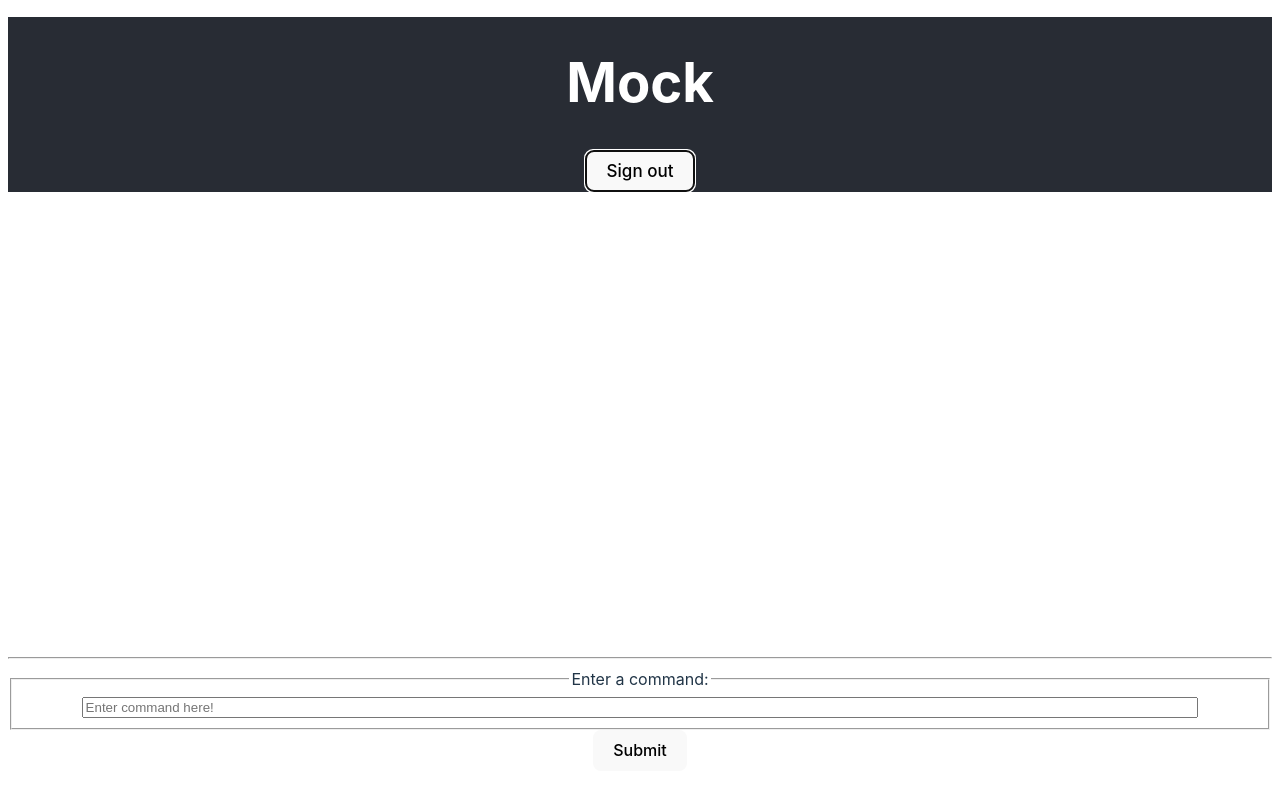
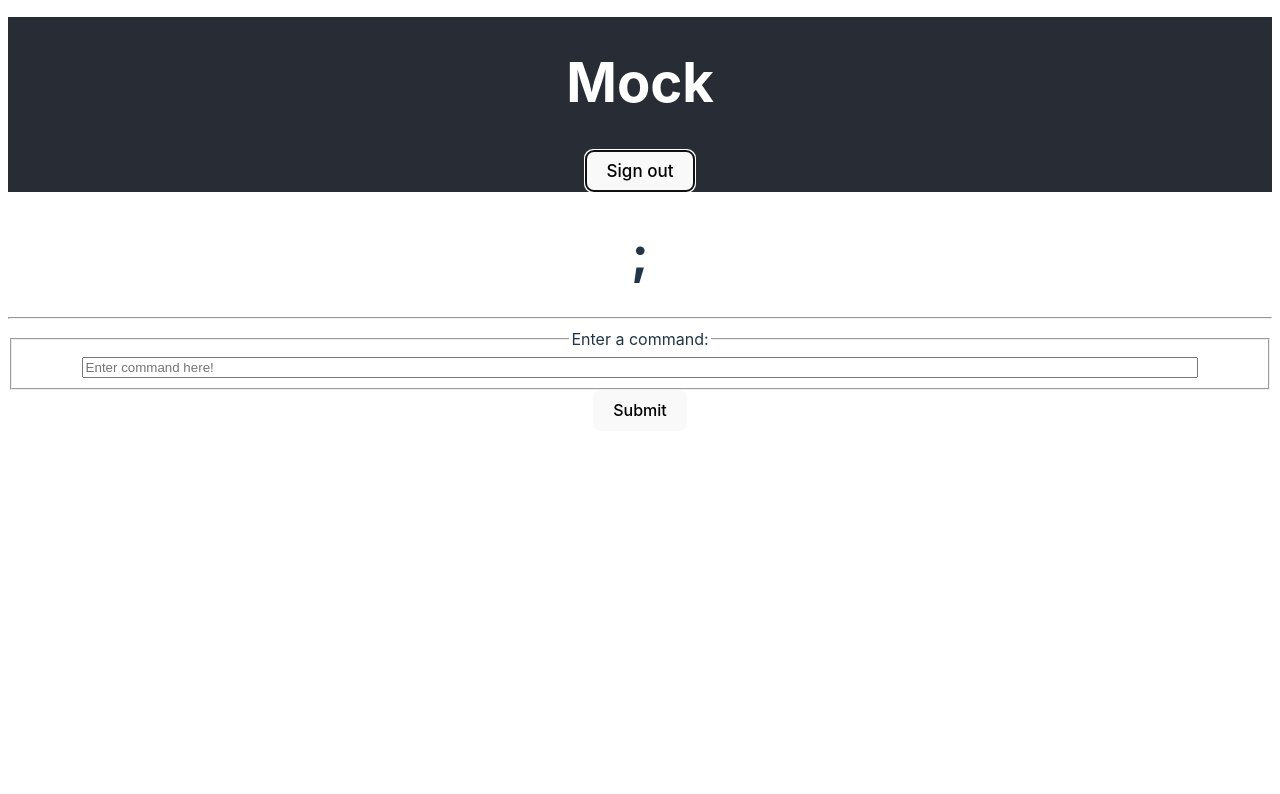
Before and after one commit to cs0320-s24/mock-fsosa-tlaserso, a React (Vite) app in the folder mock/: page / in a window 1280 px wide. Both pictures are taken after a click on the button "Login". Shown: the top 794 px of the page. Built offline with nearby package versions, Linux system fonts and the light colour scheme.

Commit message:
we worked together and implemented a map for commands and a preliminary version of printing the history

```diff
--- a/mock/src/components/REPL.tsx
+++ b/mock/src/components/REPL.tsx
@@ -1,7 +1,7 @@
 import { useState } from "react";
 import "../styles/main.css";
 import { REPLHistory } from "./REPLHistory";
-import { REPLInput } from "./REPLInput";
+import { REPLFunction, REPLInput } from "./REPLInput";
 
 /*
   You'll want to expand this component (and others) for the sprints! Remember
@@ -14,29 +14,26 @@ import { REPLInput } from "./REPLInput";
 
 export default function REPL() {
   // TODO: Add some kind of shared state that holds all the commands submitted.
-  const [inputHistory, setInputHistory] = useState<string[]>([]);
-  const [outputHistory, setOutputHistory] = useState<string[]>([]);
+  const [inputHistory, setInputHistory] = useState<string[][]>([]);
   // shared state for mode command, false=brief mode, true=verbose
   const [mode, setMode] = useState<boolean>(false);
+  const [commandDict, setCommandDict] = useState<Map<string, REPLFunction>>(
+    new Map()
+  );
 
   return (
     <div className="repl">
       {/*This is where your REPLHistory might go... You also may choose to add it within your REPLInput
       component or somewhere else depending on your component organization. What are the pros and cons of each? */}
       {/* TODO: Update your REPLHistory and REPLInput to take in new shared state as props */}
-      <REPLHistory
-        inputHistory={inputHistory}
-        outputHistory={outputHistory}
-        mode={mode}
-      />
+      <REPLHistory inputHistory={inputHistory} mode={mode} />
       <hr></hr>
       <REPLInput
         inputHistory={inputHistory}
         setInputHistory={setInputHistory}
-        outputHistory={outputHistory}
-        setOutputHistory={setOutputHistory}
         mode={mode}
         setMode={setMode}
+        commandDict={commandDict}
       />
     </div>
   );
--- a/mock/src/components/REPLHistory.tsx
+++ b/mock/src/components/REPLHistory.tsx
@@ -2,24 +2,30 @@ import "../styles/main.css";
 
 interface REPLHistoryProps {
   // TODO: Fill with some shared state tracking all the pushed commands
-  inputHistory: String[];
-  outputHistory: String[];
+  inputHistory: String[][];
   mode: boolean;
 }
 export function REPLHistory(props: REPLHistoryProps) {
-  return <div className="repl-history">{forLoop(props)}</div>;
+  return (
+    <div>
+      {props.mode ? (
+        <h1>
+          {props.inputHistory.map((command) => (
+            <p>{command[0]}</p>
+          ))}
+          ;
+        </h1>
+      ) : (
+        <h1>
+          {props.inputHistory.map((command) => (
+            <p>
+              input: {command[0]}
+              output: {command[1]}
+            </p>
+          ))}
+          ;
+        </h1>
+      )}
+    </div>
+  );
 }
-
-function forLoop(props: REPLHistoryProps) {
-  if (!props.mode) {
-    return props.inputHistory.map((command) => <p>{command}</p>);
-  } else {
-    for (let i = 0; i < props.inputHistory.length; i++) {
-      return (
-        <p>
-          Command: {props.inputHistory[i]} Output: {props.outputHistory[i]}
-        </p>
-      );
-    }
-  }
-}
--- a/mock/src/components/REPLInput.tsx
+++ b/mock/src/components/REPLInput.tsx
@@ -5,13 +5,23 @@ import { REPLHistory } from "./REPLHistory";
 
 interface REPLInputProps {
   // TODO: Fill this with desired props... Maybe something to keep track of the submitted commands
-  inputHistory: string[];
-  setInputHistory: Dispatch<SetStateAction<string[]>>;
-  outputHistory: string[];
-  setOutputHistory: Dispatch<SetStateAction<string[]>>;
+  inputHistory: string[][];
+  setInputHistory: Dispatch<SetStateAction<string[][]>>;
   mode: boolean;
   setMode: Dispatch<SetStateAction<boolean>>;
+  commandDict: Map<string, REPLFunction>;
 }
+/**
+ * A command-processor function for our REPL. The function returns a string, which is the value to print to history when
+ * the command is done executing.
+ *
+ * The arguments passed in the input (which need not be named "args") should
+ * *NOT* contain the command-name prefix.
+ */
+export interface REPLFunction {
+  (args: Array<string>): string;
+}
+
 // You can use a custom interface or explicit fields or both! An alternative to the current function header might be:
 // REPLInput(history: string[], setHistory: Dispatch<SetStateAction<string[]>>)
 export function REPLInput(props: REPLInputProps) {
@@ -22,21 +32,18 @@ export function REPLInput(props: REPLInputProps) {
   // TODO WITH TA: build a handleSubmit function called in button onClick
   function handleClick() {
     setCommandStringArr(commandString.split(" "));
-    switch (commandStringArr[0]) {
-      case "mode": {
-        if (props.mode) {
-          props.setMode(false);
-        } else {
-          props.setMode(true);
-        }
-        props.setOutputHistory([
-          ...props.outputHistory,
-          "mode changed successfully",
-        ]);
-        break;
-      }
+    var toCheck = props.commandDict.get(commandStringArr[0]);
+    if (typeof toCheck !== "undefined") {
+      props.setInputHistory([
+        ...props.inputHistory,
+        [commandString, toCheck(commandStringArr)],
+      ]);
+    } else {
+      props.setInputHistory([
+        ...props.inputHistory,
+        [commandString, "Sorry, command not recognized"],
+      ]);
     }
-    props.setInputHistory([...props.inputHistory, commandString]);
 
     setCommandString("");
     setCommandStringArr([]);
```
Also changed, not shown: 1 other file (tests, documents, lock files or other folders).
